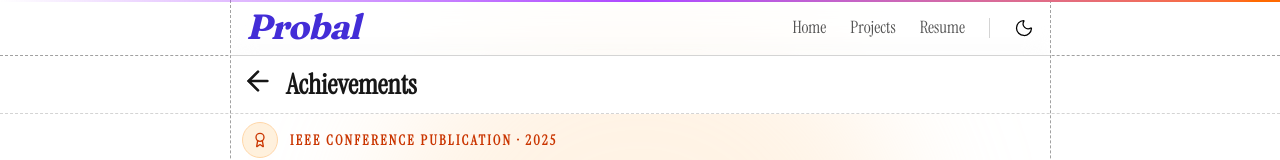
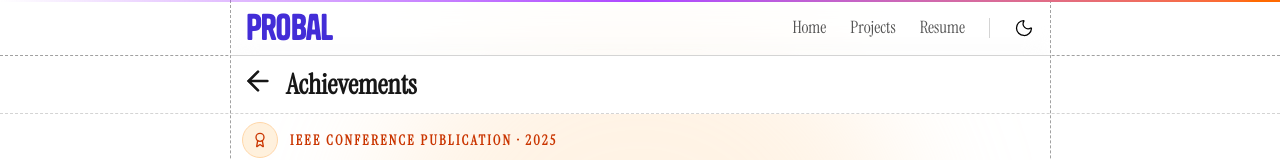
Before and after one commit to prodot-com/probalghoshdev, a Next.js app: page /achievements in a window 1280 px wide. Shown: the top 160 px of the page. Built offline with nearby package versions, Linux system fonts and the light colour scheme; a web font is replaced by a local one.

Commit message:
feat: add Tanker font and integrate into layout and Navbar for improved typography

```diff
--- /dev/null
+++ b/src/app/font.ts
@@ -0,0 +1,6 @@
+import localFont from "next/font/local";
+
+export const tanker = localFont({
+  src: "../../public/fonts/Tanker/Tanker-Regular.otf",
+  variable: "--font-tanker",
+});
--- a/src/app/globals.css
+++ b/src/app/globals.css
@@ -5,6 +5,10 @@
 
 :root {
   --content-width: 820px; /* max-w-4xl */
+}
+
+.font-tanker {
+  font-family: var(--font-tanker);
 }
 
 .kablammo-font {
@@ -263,7 +267,8 @@
   -ms-overflow-style: none;
   scrollbar-width: none;
 }
-::view-transition-old(root), ::view-transition-new(root) {
-    animation: none;
-    mix-blend-mode: normal;
+::view-transition-old(root),
+::view-transition-new(root) {
+  animation: none;
+  mix-blend-mode: normal;
 }
--- a/src/app/layout.tsx
+++ b/src/app/layout.tsx
@@ -22,6 +22,7 @@ import Footer from "@/components/Footer";
 import LenisProvider from "@/components/LenisProvider";
 import ThemeShortcutProvider from "./hooks/useThemeShortcut";
 import Section from "@/components/Section";
+import { tanker } from "./font";
 
 config.autoAddCss = false;
 
@@ -74,7 +75,7 @@ export default function RootLayout({
   children: React.ReactNode;
 }) {
   return (
-    <html lang="en" suppressHydrationWarning>
+    <html lang="en" className={tanker.variable} suppressHydrationWarning>
       <body className={`overflow-x-hidden ${instrumentSerif.variable} ${kablammo.variable} ${fraunces.variable}`}>
         <ThemeProvider attribute="class" defaultTheme="system" enableSystem>
           <ThemeShortcutProvider>
--- a/src/components/Navbar.tsx
+++ b/src/components/Navbar.tsx
@@ -53,7 +53,7 @@ const Navbar = () => {
                 router.refresh();
                 window.scrollTo({ top: 0, behavior: "smooth" });
               }}
-              className="fraunces-italic-bold cursor-pointer text-[35px] tracking-tight text-indigo-700 hover:underline decoration-indigo-700"
+              className="font-tanker cursor-pointer text-[35px] tracking-tight text-indigo-700 hover:underline decoration-indigo-700"
             >
               Probal
             </h1>
```
Also changed, not shown: public/fonts/Tanker/Tanker-Regular.otf (added).
